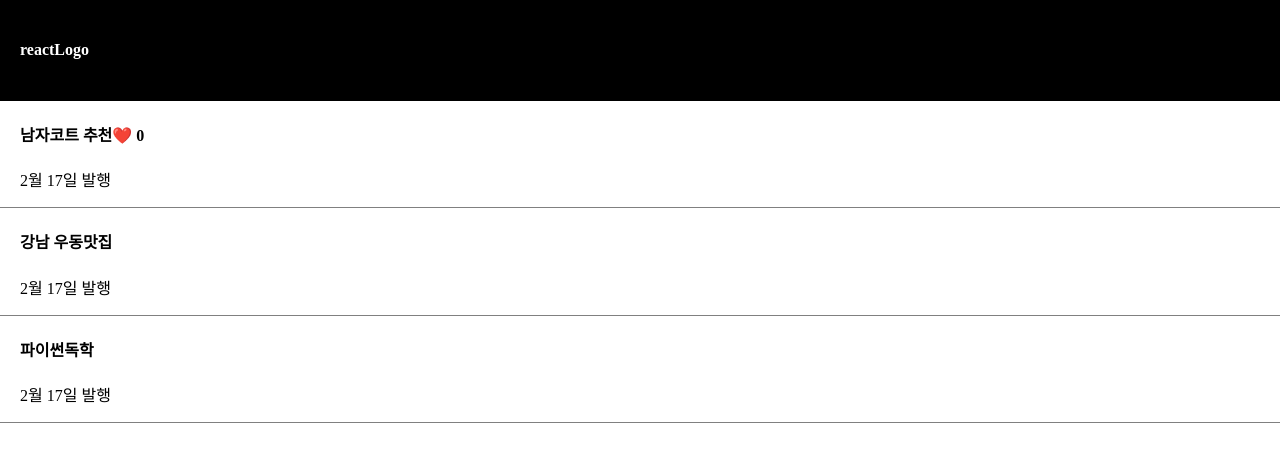
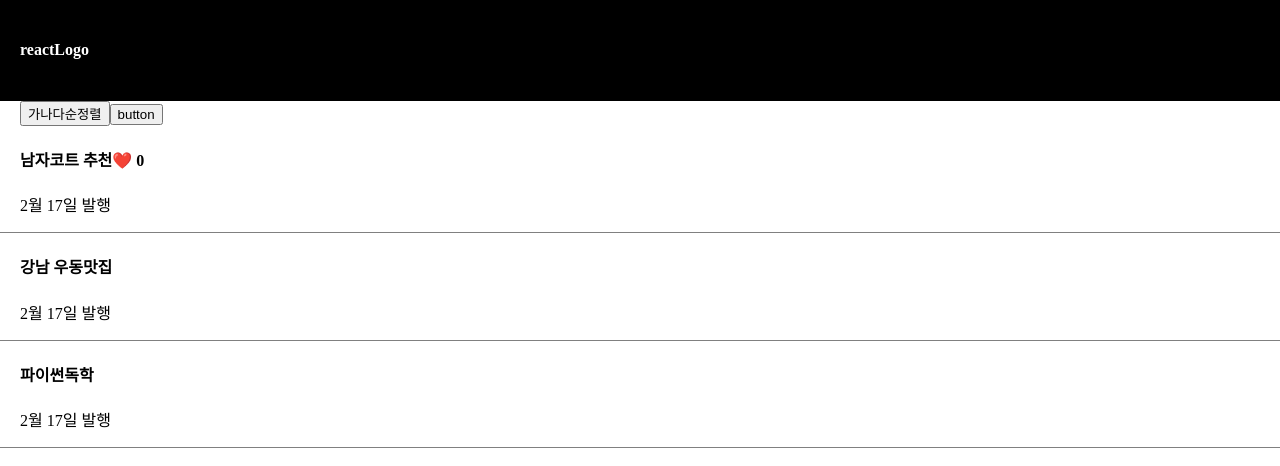
Before and after one commit to kimbyeol1009/reactMaster, a React (Vite) app: page / in a window 1280 px wide. Shown: the top 466 px of the page. Built offline with nearby package versions, Linux system fonts and the light colour scheme.

Commit message:
2024.12.26

```diff
--- a/src/App.jsx
+++ b/src/App.jsx
@@ -14,6 +14,12 @@ function App() {
         <h4>reactLogo</h4>
       </div>
     <div className="list">
+      <button onClick={()=>{setContent(content.sort((a, c) => a.localeCompare(c)))}}>가나다순정렬</button>
+      <button onClick={()=>{
+          let copy = [...content];
+          copy[0] = '여자코트 추천';
+          setContent(copy);
+        }}>button</button>
       <h4>{content[0]}<span onClick={()=>{likes(like+1)}}>❤️</span> {like} </h4>
       <p>2월 17일 발행</p>
     </div>
```
